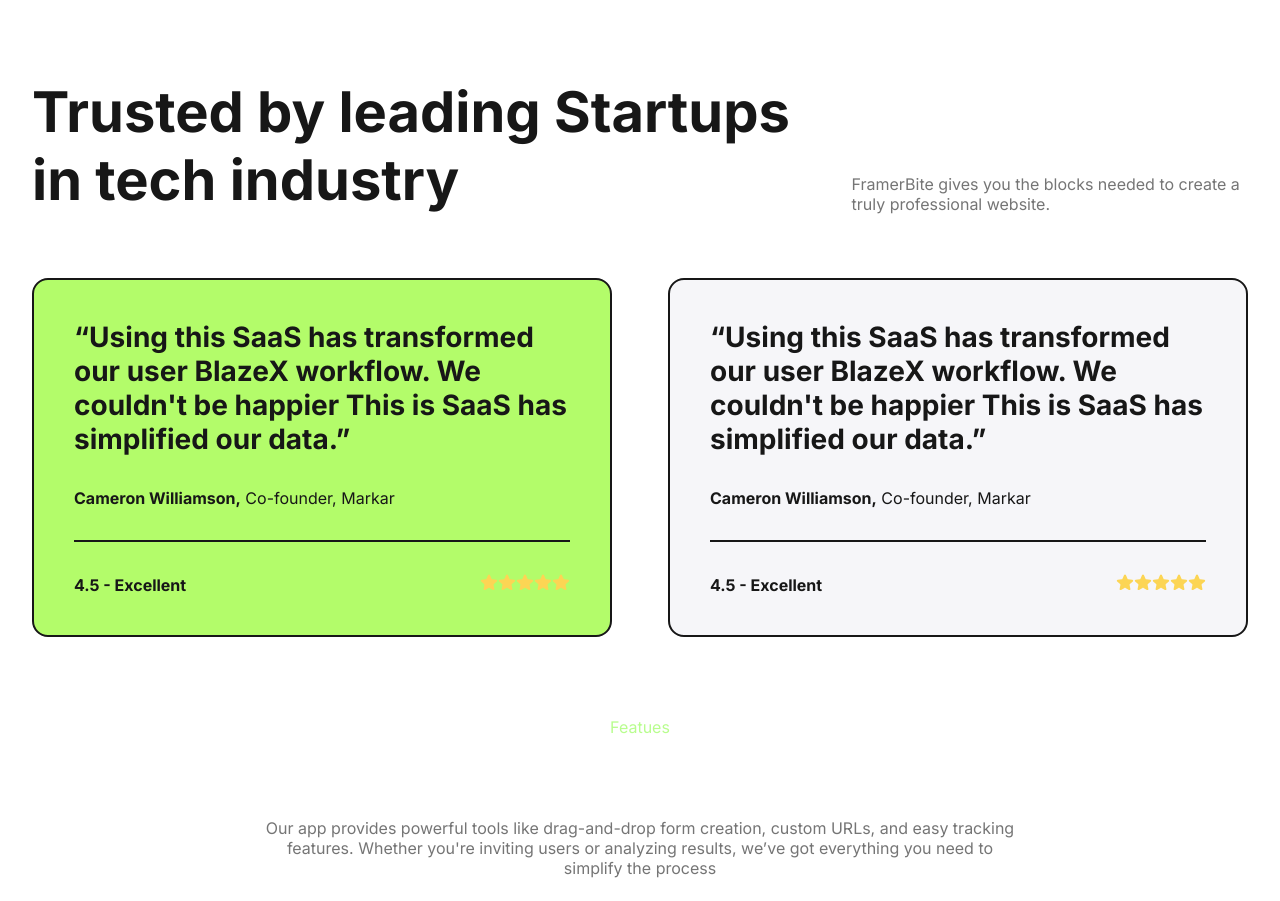
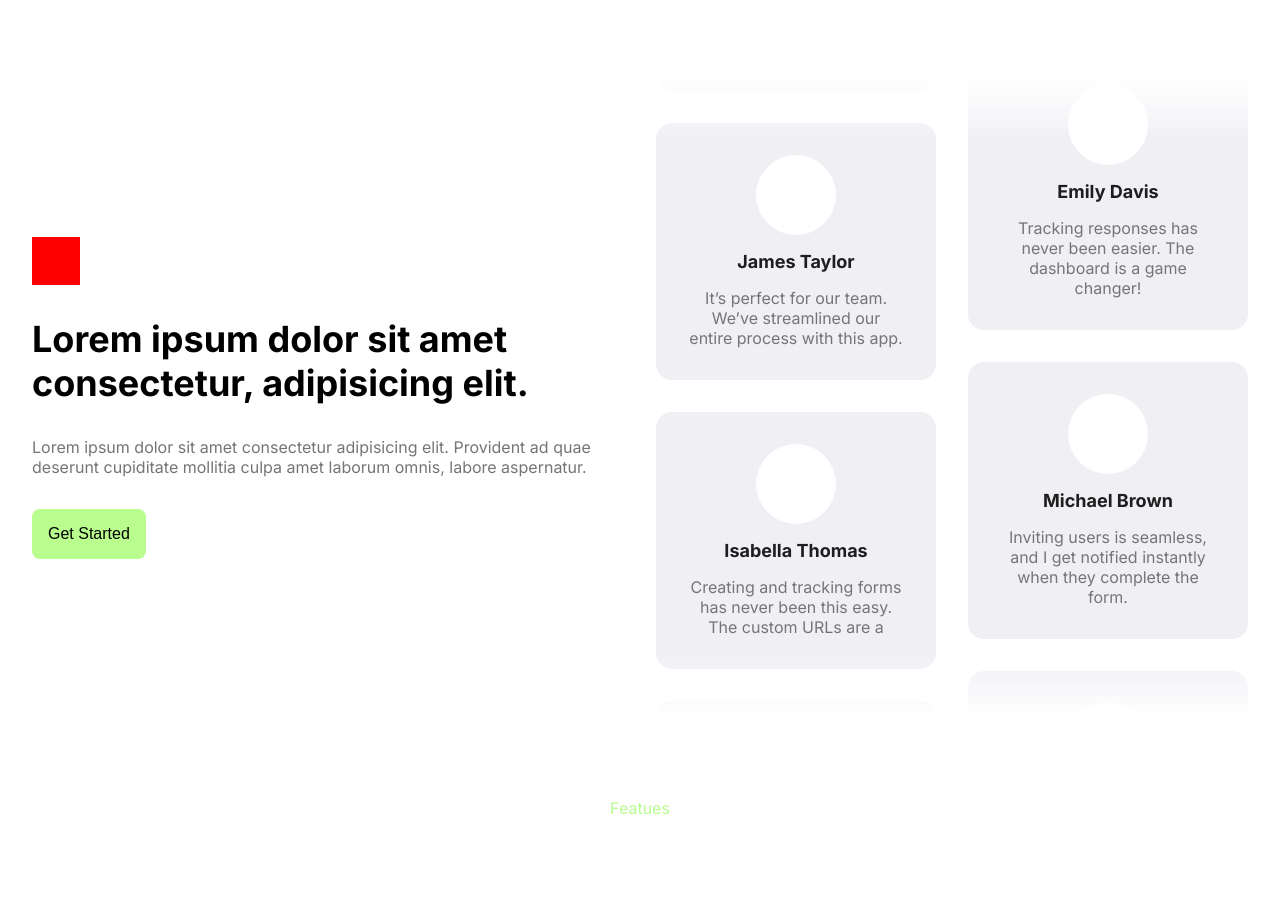
Before and after one commit to Milanb0z/forms-manager, a React (Vite) app in the folder client/: page / in a window 1280 px wide. Shown: the part 1433-2334 px from the top of the page. Built offline with nearby package versions, Linux system fonts and the light colour scheme.

Commit message:
Added: Reviews Section

```diff
--- a/client/src/pages/Landing/Landing.module.scss
+++ b/client/src/pages/Landing/Landing.module.scss
@@ -11,14 +11,6 @@
   }
 }
 
-.line {
-  max-width: 90em;
-  width: calc(100% - 4em);
-  margin: 0 auto;
-  height: 0.2em;
-  background-color: #f6f6f9;
-}
-
 @media screen and (max-width: 90em) {
   .wrapper {
     section {
--- a/client/src/sections/Reviews/Reviews.jsx
+++ b/client/src/sections/Reviews/Reviews.jsx
@@ -1,58 +1,107 @@
 import React from "react";
+import { Button } from "@ui";
+
 import classes from "./Reviews.module.scss";
+
+const WORDS = [0, 1, 2, 3, 4, 5];
+
+const customerReviews = [
+  {
+    name: "John Smith",
+    review:
+      "The form builder is super intuitive. I can create custom forms in minutes!",
+  },
+  {
+    name: "Sarah Johnson",
+    review:
+      "I love the custom URL feature. It makes sharing forms so easy and professional.",
+  },
+  {
+    name: "Emily Davis",
+    review:
+      "Tracking responses has never been easier. The dashboard is a game changer!",
+  },
+  {
+    name: "Michael Brown",
+    review:
+      "Inviting users is seamless, and I get notified instantly when they complete the form.",
+  },
+  {
+    name: "Sophia Martinez",
+    review:
+      "Real-time notifications keep me on top of everything. I can't live without this feature!",
+  },
+  {
+    name: "David Wilson",
+    review:
+      "The drag-and-drop builder is amazing. I created my first form without any hassle.",
+  },
+  {
+    name: "Olivia Anderson",
+    review:
+      "Managing form responses is so simple now. I love how organized everything is!",
+  },
+  {
+    name: "James Taylor",
+    review:
+      "It’s perfect for our team. We’ve streamlined our entire process with this app.",
+  },
+  {
+    name: "Isabella Thomas",
+    review:
+      "Creating and tracking forms has never been this easy. The custom URLs are a",
+  },
+];
+
+const ClientCard = ({ title, body }) => {
+  return (
+    <div className={classes.card}>
+      <div className={classes.card_img}></div>
+      <h3>{title}</h3>
+      <p>{body}</p>
+    </div>
+  );
+};
+
+const InfiniteLine = ({ words }) => {
+  return (
+    <div className={classes.wrapper}>
+      <div className={classes.marquee}>
+        <div className={classes.marquee_group}>
+          {customerReviews.map((client, index) => (
+            <ClientCard key={index} title={client.name} body={client.review} />
+          ))}
+        </div>
+        <div aria-hidden="true" className={classes.marquee_group}>
+          {customerReviews.map((client, index) => (
+            <ClientCard
+              key={`i-${index}`}
+              title={client.name}
+              body={client.review}
+            />
+          ))}
+        </div>
+      </div>
+    </div>
+  );
+};
 
 const Reviews = () => {
   return (
     <section className={classes.reviews}>
-      <div className={classes.heading}>
-        <h2>Trusted by leading Startups in tech industry</h2>
+      <div className={classes.text}>
+        <div className={classes.icon}></div>
+        <h1>Lorem ipsum dolor sit amet consectetur, adipisicing elit.</h1>
         <p>
-          FramerBite gives you the blocks needed to create a truly professional
-          website.
+          Lorem ipsum dolor sit amet consectetur adipisicing elit. Provident ad
+          quae deserunt cupiditate mollitia culpa amet laborum omnis, labore
+          aspernatur.
         </p>
+        <Button>Get Started</Button>
       </div>
-      <div className={classes.row}>
-        <div className={classes.card}>
-          <h3>
-            “Using this SaaS has transformed our user BlazeX workflow. We
-            couldn't be happier This is SaaS has simplified our data.”
-          </h3>
-          <p>
-            <b>Cameron Williamson,</b> Co-founder, Markar
-          </p>
-          <hr />
-          <div className={classes.rating}>
-            <b>4.5 - Excellent</b>
-            <div className={classes.stars}>
-              <img src="/star.svg" alt="star" />
-              <img src="/star.svg" alt="star" />
-              <img src="/star.svg" alt="star" />
-              <img src="/star.svg" alt="star" />
-              <img src="/star.svg" alt="star" />
-            </div>
-          </div>
-        </div>
-
-        <div className={classes.card}>
-          <h3>
-            “Using this SaaS has transformed our user BlazeX workflow. We
-            couldn't be happier This is SaaS has simplified our data.”
-          </h3>
-          <p>
-            <b>Cameron Williamson,</b> Co-founder, Markar
-          </p>
-          <hr />
-          <div className={classes.rating}>
-            <b>4.5 - Excellent</b>
-            <div className={classes.stars}>
-              <img src="/star.svg" alt="star" />
-              <img src="/star.svg" alt="star" />
-              <img src="/star.svg" alt="star" />
-              <img src="/star.svg" alt="star" />
-              <img src="/star.svg" alt="star" />
-            </div>
-          </div>
-        </div>
+      <div className={classes.cards}>
+        <InfiniteLine words={WORDS} />
+        <InfiniteLine words={WORDS} />
       </div>
     </section>
   );
--- a/client/src/sections/Reviews/Reviews.module.scss
+++ b/client/src/sections/Reviews/Reviews.module.scss
@@ -1,57 +1,110 @@
 .reviews {
   display: flex;
-  flex-direction: column;
-  gap: 4em;
-}
+  gap: 2em;
+  align-items: center;
 
-.heading {
-  display: flex;
-  gap: 1em;
-  align-items: flex-end;
+  h1,
   h2 {
-    font-size: 3.5em;
-    color: var(--color-black-01);
+    color: var(--color-black);
+  }
+
+  & > * {
+    flex: 1;
+    gap: 2em;
   }
 }
 
-.row {
+.text {
   display: flex;
-  gap: 3.5em;
+  flex-direction: column;
+  gap: 2em;
+  align-items: flex-start;
+}
+
+.icon {
+  background-color: red;
+  width: 3em;
+  height: 3em;
+}
+
+.cards {
+  display: flex;
+  gap: 2em;
+}
+
+//Scroll Suff
+
+.wrapper {
+  display: flex;
+  max-height: 80svh;
+  width: 100%;
+
+  &:hover {
+    .marquee_group {
+      animation-play-state: paused;
+    }
+  }
+
+  &:nth-child(odd) {
+    .marquee_group {
+      animation-direction: reverse;
+    }
+  }
 }
 
 .card {
-  &:first-child {
-    background-color: #b3fc6a;
-  }
+  padding: 2em;
+  background: #f0eff4;
   border-radius: 1em;
-  border: 2px solid;
-  background-color: #f6f6f9;
-  color: var(--color-black-01);
-  padding: 2.5em;
   display: flex;
   flex-direction: column;
-  gap: 2em;
+  gap: 1em;
+  align-items: center;
+  text-align: center;
 
   h3 {
-    color: inherit;
-    font-size: 1.75em;
+    color: var(--color-black-02);
   }
 
-  p {
-    color: inherit;
-  }
-
-  hr {
-    border: 1px solid var(--color-black-01);
+  &_img {
+    width: 5em;
+    height: 5em;
+    border-radius: 50%;
+    background-color: #fff;
   }
 }
 
-.rating {
+.marquee {
+  flex: 1;
+  position: relative;
   display: flex;
-  justify-content: space-between;
-  align-items: center;
+  flex-direction: column;
+  user-select: none;
+  gap: 2em;
+  mask-image: linear-gradient(
+    to top,
+    hsl(0 0% 0% / 0),
+    hsl(0 0% 0% / 1) 10%,
+    hsl(0 0% 0% / 1) 90%,
+    hsl(0 0% 0% / 0)
+  );
+}
 
-  p {
-    font-size: 1.25em;
+.marquee_group {
+  flex-direction: column;
+  flex-shrink: 0;
+  display: flex;
+  justify-content: space-around;
+  gap: 2em;
+  min-width: 100%;
+  animation: scroll 30s linear infinite;
+}
+
+@keyframes scroll {
+  from {
+    transform: translateY(0);
+  }
+  to {
+    transform: translateY(calc(-100% - 2em));
   }
 }
```
